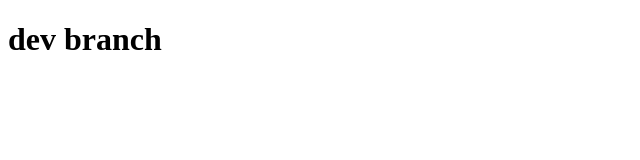
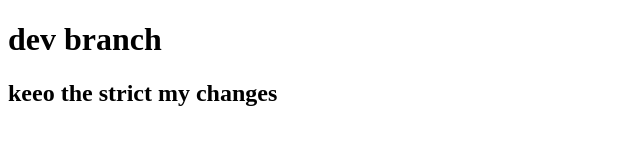
Before and after one commit to Taksh-p/practice, a plain HTML site: page index.html in a window 1280 px wide. Shown: the whole page, without its empty margins (0-640 px from the left). Drawn offline with Linux system fonts and the light colour scheme.

Commit message:
added the dev branch stahs

```diff
--- a/index.html
+++ b/index.html
@@ -9,6 +9,7 @@
 
 <body>
     <h1>dev branch</h1>
+    <h2>keeo the strict my changes</h2>
 </body>
 
 </html>
```
